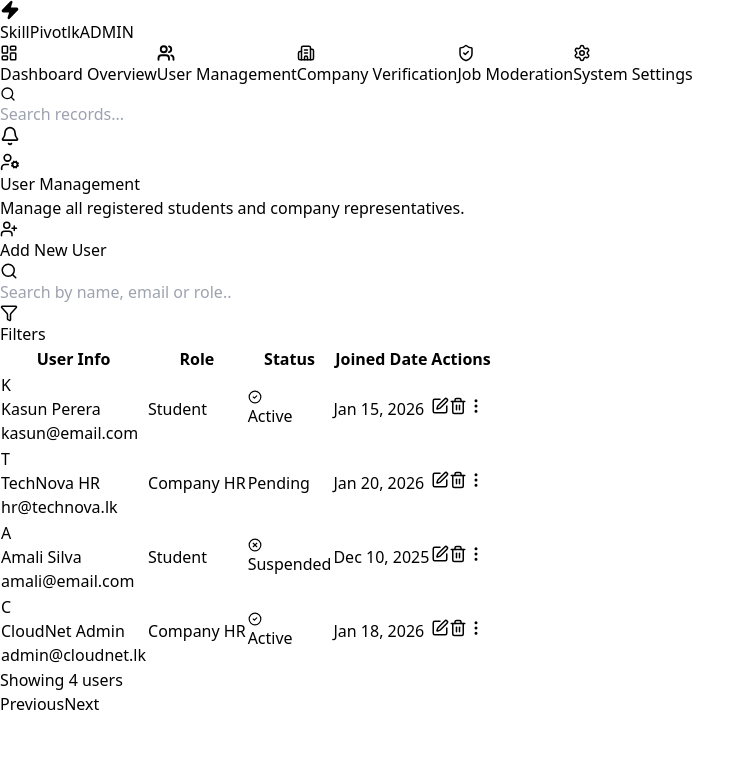
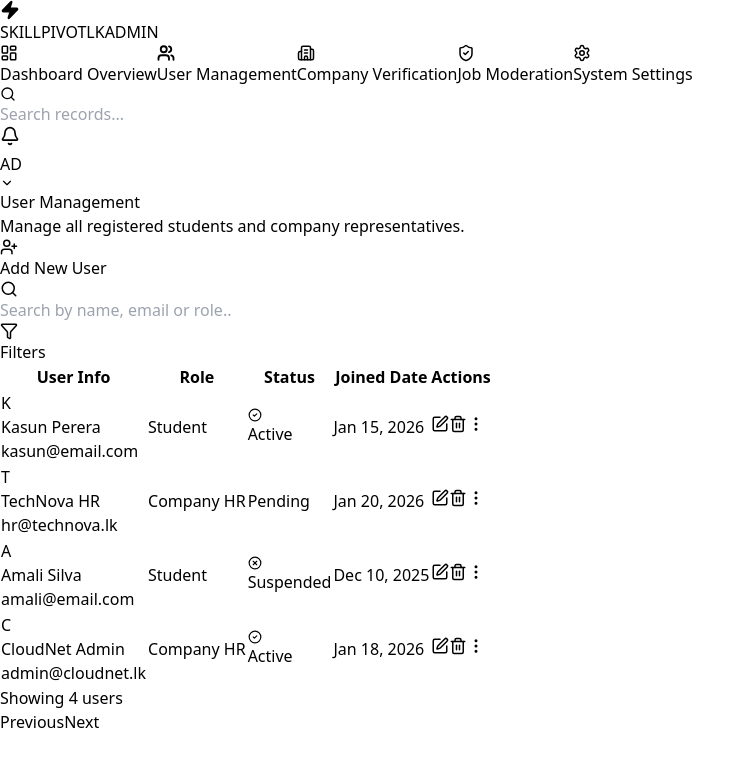
Before and after one commit to Erandi-Hans/SkillPivot-Frontend, a React (Vite) app: page /admin-users in a window 1280 px wide. Shown: the top 766 px of the page, without its empty margins (0-755 px from the left). Built offline with nearby package versions, Linux system fonts and the light colour scheme.

Commit message:
implement admin nav bar

```diff
--- a/src/components/Admindashboardmain/Adminnavbar/Adminnavbar.jsx
+++ b/src/components/Admindashboardmain/Adminnavbar/Adminnavbar.jsx
@@ -9,9 +9,10 @@ import {
   Bell,
   Zap,
   LogOut,
-  UserCog,
   Search,
-  LogIn
+  LogIn,
+  RefreshCw,
+  ChevronDown
 } from 'lucide-react';
 
 const AdminNavbar = () => {
@@ -19,10 +20,8 @@ const AdminNavbar = () => {
   const location = useLocation();
   const [showAdminMenu, setShowAdminMenu] = useState(false);
 
-  // Check if the user is on auth pages
   const isAuthPage = location.pathname === '/' || location.pathname === '/signin' || location.pathname === '/signup';
 
-  // Navigation Links for the Admin Panel
   const adminLinks = [
     { name: 'Dashboard Overview', icon: LayoutDashboard, path: '/admin-dashboard' },
     { name: 'User Management', icon: Users, path: '/admin-users' },
@@ -32,27 +31,33 @@ const AdminNavbar = () => {
   ];
 
   const handleLogout = () => {
-    console.log("Admin logging out...");
     navigate('/signin');
   };
 
   return (
-    <nav className="sticky top-0 z-50 flex items-center justify-between px-8 py-3 bg-white border-b border-gray-200 shadow-sm">
+    <nav className="sticky top-0 z-50 w-full border-b border-gray-100 shadow-sm bg-white/95 backdrop-blur-sm">
+      <div className="max-w-[1600px] mx-auto px-6">
+        <div className="flex items-center justify-between h-16">
 
-      {/* Brand Logo Section */}
-      <div className="flex items-center gap-2 cursor-pointer group" onClick={() => navigate('/admin-dashboard')}>
-        <div className="p-2 text-white transition-transform bg-blue-600 rounded-lg group-hover:scale-110">
+          {/* Logo Section */}
+          <div
+            className="flex items-center gap-3 cursor-pointer group"
+            onClick={() => navigate('/admin-dashboard')}
+          >
+            <div className="p-2 text-white transition-all bg-blue-600 rounded-lg shadow-md group-hover:scale-110 shadow-blue-200">
               <Zap size={20} fill="currentColor" />
             </div>
-        <h1 className="text-xl font-bold tracking-tight uppercase text-slate-800">
-          SkillPivot<span className="text-blue-600">lk</span>
-          <span className="ml-2 text-[10px] bg-blue-50 text-blue-600 px-2 py-0.5 rounded border border-blue-100 font-bold">ADMIN</span>
+            <div className="flex flex-col">
+              <h1 className="flex items-center gap-1 text-xl font-black leading-none tracking-tight text-slate-800">
+                SKILLPIVOT<span className="text-blue-600">LK</span>
+                <span className="ml-1 text-[10px] bg-blue-50 text-blue-600 px-1.5 py-0.5 rounded font-bold border border-blue-100">ADMIN</span>
               </h1>
             </div>
+          </div>
 
-      {/* Main Navigation - Centered Links */}
+          {/* Nav Links */}
           {!isAuthPage && (
-        <div className="items-center hidden gap-1 lg:flex">
+            <div className="items-center hidden gap-1 xl:flex">
               {adminLinks.map((link) => {
                 const Icon = link.icon;
                 const isActive = location.pathname === link.path;
@@ -60,10 +65,10 @@ const AdminNavbar = () => {
                   <button
                     key={link.name}
                     onClick={() => navigate(link.path)}
-                className={`flex items-center gap-2 px-4 py-2 text-sm font-semibold transition-all rounded-lg ${
+                    className={`flex items-center gap-2 px-4 py-2 text-[13px] font-bold transition-all rounded-xl ${
                       isActive
-                    ? 'bg-blue-50 text-blue-600'
-                    : 'text-slate-500 hover:bg-gray-50 hover:text-blue-600'
+                        ? 'text-blue-600 bg-blue-50/50'
+                        : 'text-slate-500 hover:text-blue-600 hover:bg-gray-50'
                     }`}
                   >
                     <Icon size={18} strokeWidth={isActive ? 2.5 : 2} />
@@ -74,64 +79,71 @@ const AdminNavbar = () => {
             </div>
           )}
 
-      {/* Interaction Section (Search, Notifications, Profile) */}
+          {/* Search & Actions */}
           <div className="flex items-center gap-4">
-
-        {/* Global Search Bar */}
             {!isAuthPage && (
-          <div className="relative hidden md:block">
+              <div className="relative hidden lg:block">
                 <Search className="absolute left-3 top-2.5 text-slate-400" size={16} />
                 <input
                   type="text"
                   placeholder="Search records..."
-              className="w-48 py-2 pl-10 pr-4 text-sm transition-all border border-gray-200 outline-none bg-gray-50 rounded-xl focus:border-blue-500 focus:bg-white focus:ring-1 focus:ring-blue-500 focus:w-64"
+                  className="w-48 py-2 pl-10 pr-4 text-xs transition-all border border-gray-200 outline-none bg-gray-50 rounded-xl focus:ring-2 focus:ring-blue-500/10 focus:border-blue-500 focus:bg-white"
                 />
               </div>
             )}
 
             {!isAuthPage ? (
-          <div className="relative flex items-center gap-3 pl-4 border-l border-gray-200">
-            {/* Notification Bell */}
-            <button className="relative p-2 transition-all rounded-full text-slate-500 hover:bg-gray-100 hover:text-blue-600">
+              <div className="flex items-center gap-3 pl-4 border-l border-gray-200">
+                <button className="relative p-2 transition-colors rounded-full text-slate-400 hover:bg-gray-100">
                   <Bell size={20} />
                   <span className="absolute w-2 h-2 bg-red-500 border-2 border-white rounded-full top-2 right-2"></span>
                 </button>
 
-            {/* Profile Dropdown Toggle */}
-            <div className="relative cursor-pointer" onClick={() => setShowAdminMenu(!showAdminMenu)}>
-              <div className="flex items-center justify-center w-10 h-10 transition-all border-2 border-blue-100 rounded-full bg-blue-50 hover:border-blue-500">
-                <UserCog size={20} className="text-blue-600" />
+                <div className="relative">
+                  <button
+                    onClick={() => setShowAdminMenu(!showAdminMenu)}
+                    className="flex items-center gap-2 p-1 transition-all border border-transparent rounded-full hover:bg-gray-50 hover:border-gray-100"
+                  >
+                    <div className="flex items-center justify-center w-8 h-8 text-xs font-bold text-blue-600 border border-blue-100 rounded-full shadow-sm bg-blue-50">
+                      AD
                     </div>
+                    <ChevronDown size={14} className={`text-slate-400 transition-transform ${showAdminMenu ? 'rotate-180' : ''}`} />
+                  </button>
 
-              {/* Profile Dropdown Menu */}
                   {showAdminMenu && (
-                <div className="absolute right-0 py-2 mt-3 bg-white border border-gray-100 shadow-xl w-60 rounded-xl animate-in fade-in zoom-in text-slate-700">
+                    <>
+                      <div className="fixed inset-0 z-[-1]" onClick={() => setShowAdminMenu(false)}></div>
+                      <div className="absolute right-0 py-1 mt-3 overflow-hidden duration-100 bg-white border border-gray-100 shadow-2xl w-60 rounded-2xl animate-in fade-in zoom-in">
                         <div className="px-4 py-3 border-b border-gray-50">
-                    <p className="text-[10px] font-bold uppercase text-blue-600 tracking-wider">System Administrator</p>
-                    <p className="text-sm font-semibold truncate text-slate-800">admin@skillpivot.lk</p>
+                          <p className="text-[10px] font-bold text-blue-600 uppercase tracking-widest">System Administrator</p>
+                          <p className="text-sm font-bold text-slate-800">admin@skillpivot.lk</p>
                         </div>
-
-                  <button onClick={() => navigate('/admin/settings')} className="flex items-center w-full gap-3 px-4 py-2.5 text-sm hover:bg-gray-50 hover:text-blue-600 transition-colors">
+                        <button onClick={() => navigate('/admin-settings')} className="w-full flex items-center gap-3 px-4 py-2.5 text-sm text-slate-600 hover:bg-blue-50 hover:text-blue-600 transition-colors">
                           <Settings size={16} /> Admin Settings
                         </button>
-
-                  <hr className="my-1 border-gray-50" />
-
-                  <button onClick={handleLogout} className="flex items-center w-full gap-3 px-4 py-2.5 text-sm text-red-600 hover:bg-red-50 transition-colors">
+                        <button onClick={() => navigate('/')} className="w-full flex items-center gap-3 px-4 py-2.5 text-sm text-slate-600 hover:bg-blue-50 hover:text-blue-600 transition-colors">
+                          <RefreshCw size={16} /> Change Role
+                        </button>
+                        <div className="mt-1 border-t border-gray-50">
+                          <button onClick={handleLogout} className="w-full flex items-center gap-3 px-4 py-2.5 text-sm text-red-600 hover:bg-red-50 transition-colors font-bold">
                             <LogOut size={16} /> Log Out System
                           </button>
                         </div>
+                      </div>
+                    </>
                   )}
                 </div>
               </div>
             ) : (
               <button
                 onClick={() => navigate('/signin')}
-            className="flex items-center gap-2 px-6 py-2 text-sm font-bold text-white transition-all bg-blue-600 rounded-lg shadow-md hover:bg-blue-700 active:scale-95"
+                className="flex items-center gap-2 px-5 py-2 text-sm font-bold text-white transition-all bg-blue-600 shadow-lg rounded-xl shadow-blue-200 hover:bg-blue-700 active:scale-95"
               >
                 <LogIn size={16} /> Admin Login
               </button>
             )}
+          </div>
+        </div>
       </div>
     </nav>
   );
```
Lines whose indentation alone changed are shown as unchanged.
